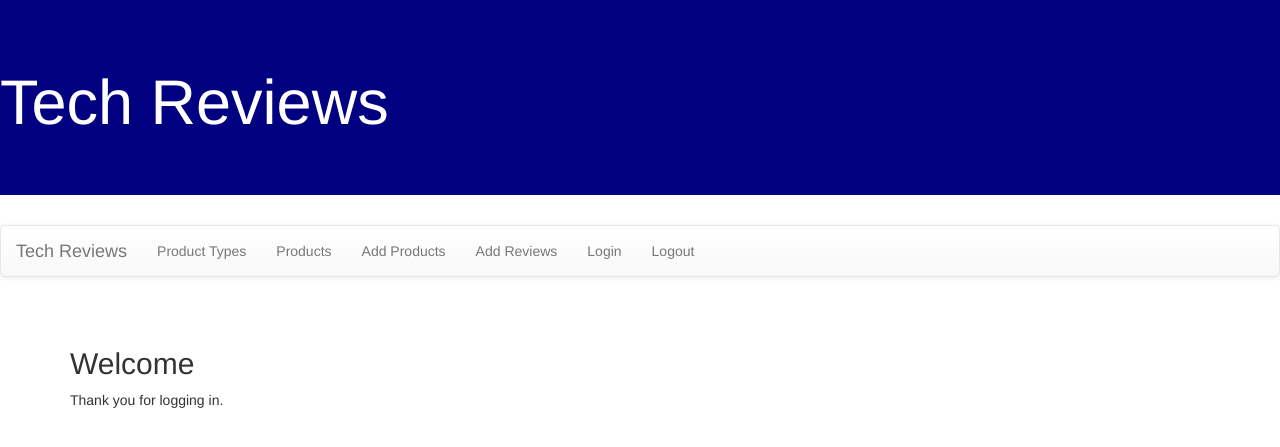
After one commit to SekllanChenRuan/TechReviewProject, a Django app: page /TechReviewApp/loginmessage/ in a window 1280 px wide. The commit adds this page. Shown: the top 447 px of the page. Run offline with Django 3.2, Linux system fonts and the light colour scheme; some libraries are stand-ins or nearby versions.

Commit message:
created authentication requirements
created login and logout feature along with required login for adding and reviewing a product.

```diff
--- /dev/null
+++ b/TechReviewProj/TechReviewApp/templates/TechReviewApp/loginmessage.html
@@ -0,0 +1,5 @@
+{% extends 'base.html' %}
+{% block content %}
+<h2>Welcome</h2>
+<p>Thank you for logging in.</p>
+{% endblock %}
--- /dev/null
+++ b/TechReviewProj/TechReviewApp/templates/TechReviewApp/logoutmessage.html
@@ -0,0 +1,5 @@
+{% extends 'base.html' %}
+{% block content %}
+<h2>Goodbye</h2>
+<p>Thank you for visiting.</p>
+{% endblock %}
--- a/TechReviewProj/TechReviewApp/templates/base.html
+++ b/TechReviewProj/TechReviewApp/templates/base.html
@@ -22,6 +22,8 @@
                     <li><a href="{% url 'products' %}">Products</a></li>
                     <li><a href="{% url 'newproduct' %}">Add Products</a></li>
                     <li><a href="{% url 'newreview' %}">Add Reviews</a></li>
+                    <li><a href="{% url 'login' %}">Login</a></li>
+                    <li><a href="{% url 'logout' %}">Logout</a></li>
                 </ul>
                 </div>
                 </nav>
--- a/TechReviewProj/TechReviewApp/urls.py
+++ b/TechReviewProj/TechReviewApp/urls.py
@@ -8,4 +8,6 @@ urlpatterns=[
     path('productDetails/<int:id>', views.productDetails, name='productdetails'),
     path('newProduct', views.newProduct, name='newproduct'),
     path('newReview', views.newReview, name='newreview'),
+    path('loginmessage/', views.loginMessage, name='loginmessage'),
+    path('logoutmessage/', views.logoutMessage, name='logoutmessage'),
 ]
--- a/TechReviewProj/TechReviewApp/views.py
+++ b/TechReviewProj/TechReviewApp/views.py
@@ -1,6 +1,7 @@
 from django.shortcuts import render, get_object_or_404
 from .models import TechType, Product, Review
 from .forms import ProductForm, ReviewForm
+from django.contrib.auth.decorators import login_required
 
 # Create your views here.
 def index(request):
@@ -25,6 +26,7 @@ def productDetails(request, id):
     }
     return render(request, 'TechReviewApp/proddetails.html', context=context)
 
+@login_required
 def newProduct(request):
     form=ProductForm
     if request.method=='POST':
@@ -37,6 +39,7 @@ def newProduct(request):
         form=ProductForm()
     return render(request, 'TechReviewApp/newproduct.html',{'form': form})
 
+@login_required
 def newReview(request):
     form=ReviewForm
     if request.method=='POST':
@@ -48,3 +51,9 @@ def newReview(request):
     else:
         form=ReviewForm()
     return render(request, 'TechReviewApp/newreview.html',{'form': form})
+
+def loginMessage(request):
+    return render(request, 'TechReviewApp/loginmessage.html')
+
+def logoutMessage(request):
+    return render(request, 'TechReviewApp/logoutmessage.html')
--- a/TechReviewProj/TechReviewProj/settings.py
+++ b/TechReviewProj/TechReviewProj/settings.py
@@ -123,3 +123,5 @@ USE_TZ = True
 # https://docs.djangoproject.com/en/2.2/howto/static-files/
 
 STATIC_URL = '/static/'
+LOGIN_REDIRECT_URL = 'loginmessage'
+LOGOUT_REDIRECT_URL = 'logoutmessage'
--- a/TechReviewProj/TechReviewProj/urls.py
+++ b/TechReviewProj/TechReviewProj/urls.py
@@ -19,4 +19,5 @@ from django.urls import path, include
 urlpatterns = [
     path('admin/', admin.site.urls),
     path('TechReviewApp/', include('TechReviewApp.urls')),
+    path('accounts/', include('django.contrib.auth.urls')),
 ]
```
Also changed, not shown: TechReviewProj/TechReviewApp/templates/registration/login.html (added, +10 -0 lines).
